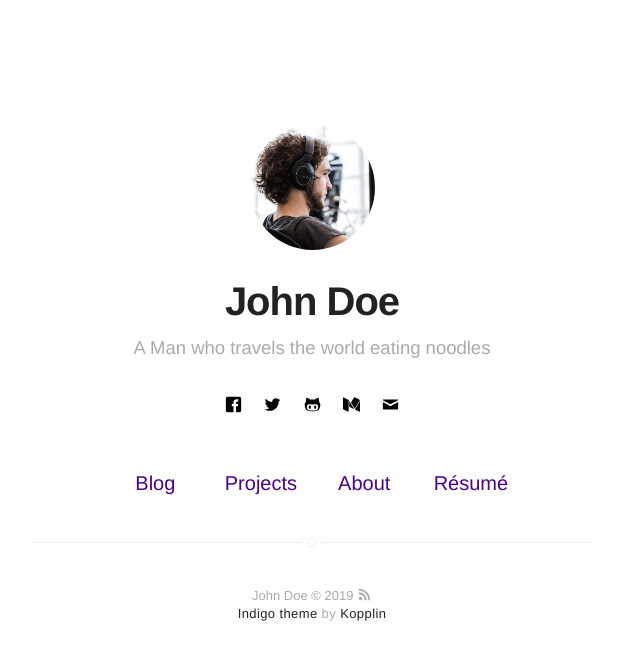
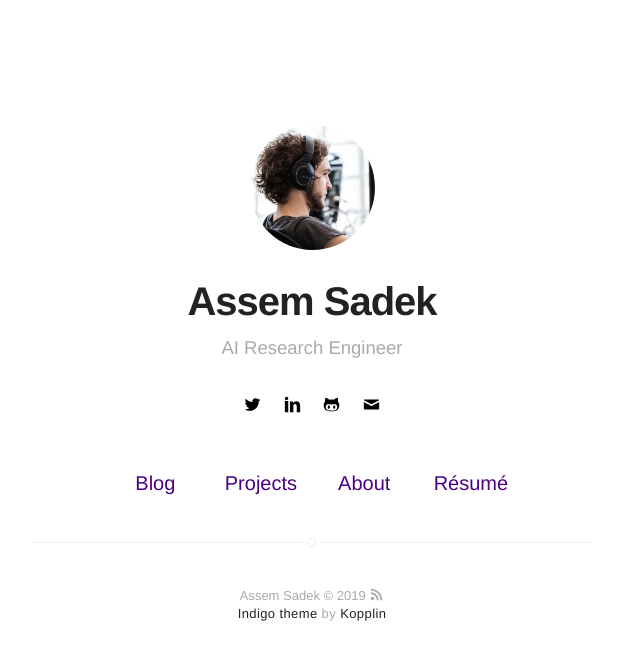
Before and after one commit to AssemSadek/assemsadek.github.io, a Jekyll site: the page built from index.html, in a window 1280 px wide. Shown: the top 660 px of the page, without its empty margins (328-968 px from the left). Built offline with Jekyll 4.4.1, drawn with Linux system fonts in a browser that asks for light colours; some of the changed lines change nothing that is shown.

Commit message:
change data

```diff
--- a/_config.yml
+++ b/_config.yml
@@ -1,6 +1,6 @@
 # main text of home
-name: John Doe
-bio: A Man who travels the world eating noodles
+name: Assem Sadek
+bio: AI Research Engineer
 
 # twitter summary info
 description: A blog about technology and stuff related
@@ -34,24 +34,24 @@ disqus:
   categories: [blog, project] # only show disqus for posts that have these categories
 
 # if you don't have any of social below, comment the line
-facebook: myfacebook
-twitter: mytwitter
+# facebook: myfacebook
+twitter: assemasadek
 # google: mygoogle
 # instagram: myinstagram
 # pinterest: mypinterest
-# linkedin: mylinkedin
+linkedin: assemsadek
 # youtube: myyoutube
 # spotify: myspotify
-github: mygithub
+github: assemsadek
 # gitlab: mygitlab
 # lastfm: mylastfm
 # stackoverflow: 7044681/mystackoverflow
 # quora: userquora
 # reddit: username
-medium: medium
+# medium: medium
 # vimeo: myvimeo
 # lanyrd: mylanyrd
-email: myemail@gmail.com
+email: assemamrsadek@gmail.com
 
 authors:
     johndoe:
```
